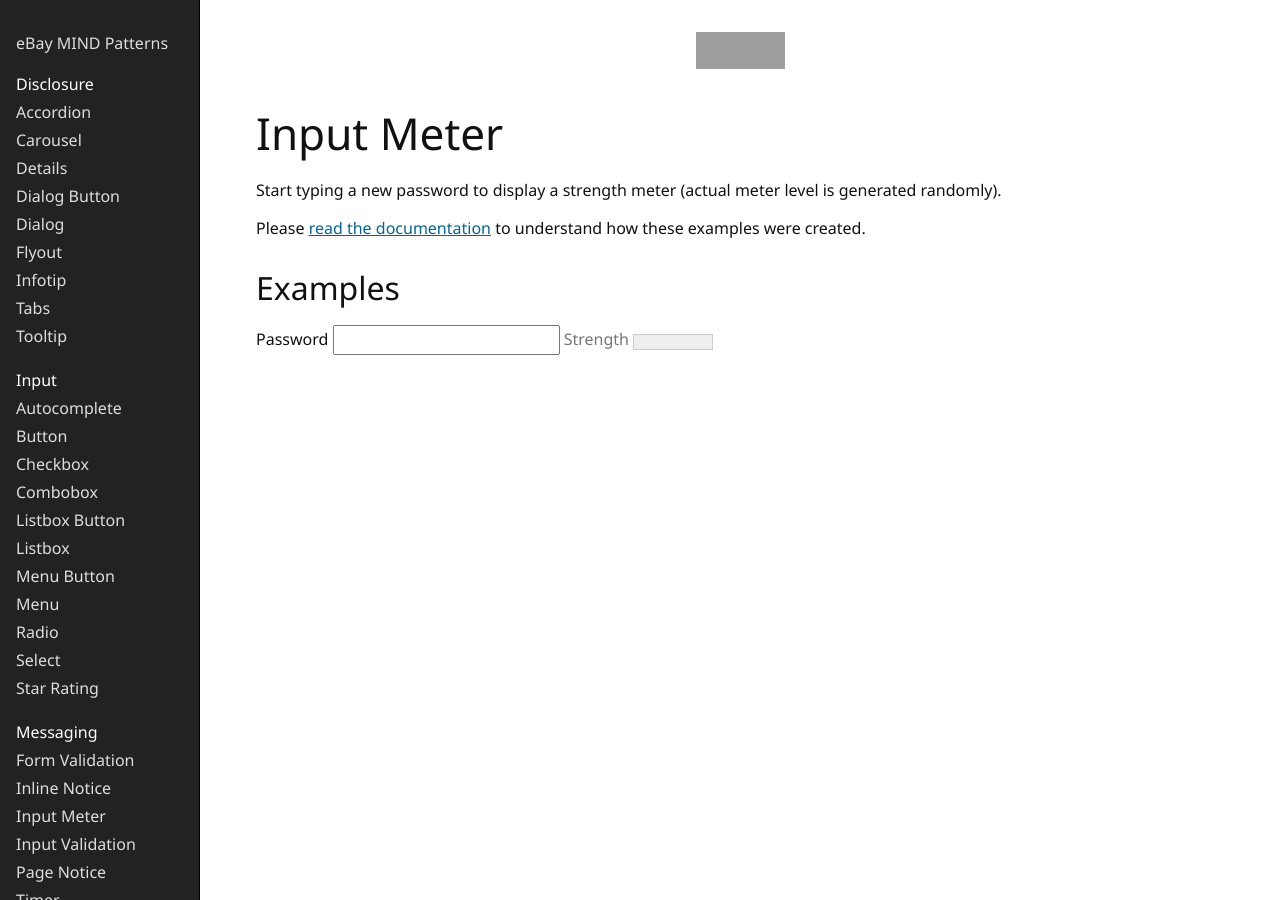
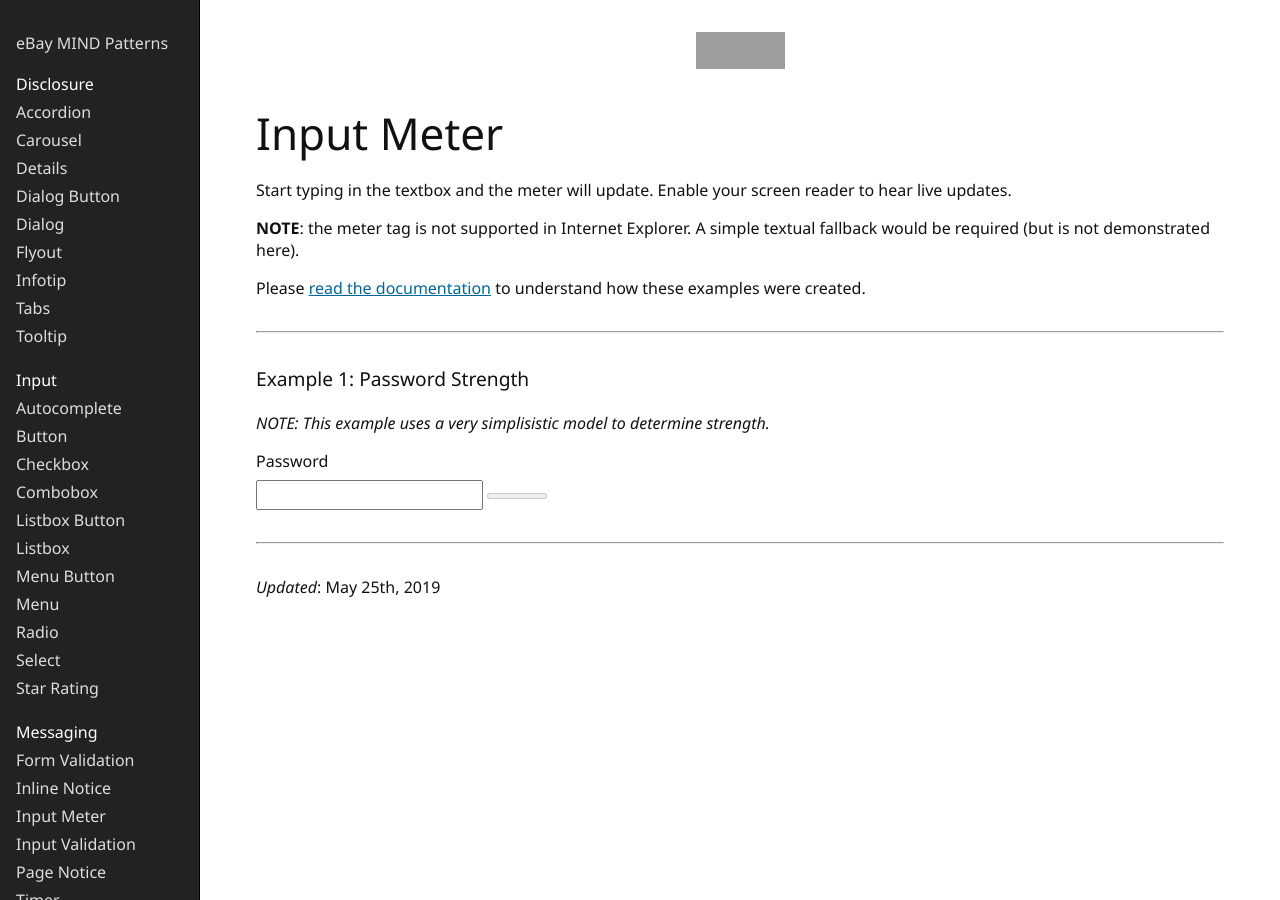
Before and after one commit to eBay/mindpatterns, a Jekyll site: the page built from _messaging/input-meter/index.html, in a window 1280 px wide. Built offline with Jekyll 4.4.1, drawn with Linux system fonts in a browser that asks for light colours; grey boxes are pictures that could not be loaded.

Commit message:
Input Meter: ported to vanilla js and using meter tag

```diff
--- a/_messaging/input-meter/index.html
+++ b/_messaging/input-meter/index.html
@@ -3,29 +3,48 @@
 title: Input Meter
 ---
 
-<link rel="stylesheet" href="passwordstrength.css">
-
+<style>
+    .field {
+        margin: 16px 0;
+    }
+    label {
+        display: block;
+        margin: 8px 0;
+    }
+    .input-meter {
+        font-size: 12px;
+    }
+</style>
 
 <h1>{{ page.title }}</h1>
 
 <h2 class="clipped">Readme</h2>
-<p>Start typing a new password to display a strength meter (actual meter level is generated randomly).</p>
+<p>Start typing in the textbox and the meter will update. Enable your screen reader to hear live updates.</p>
+<p><strong>NOTE</strong>: the meter tag is not supported in Internet Explorer. A simple textual fallback would be required (but is not demonstrated here).</p>
+
 <p>Please <a href={{ "messaging/input-meter" | prepend: site.patterns_baseurl | prepend: site.patterns_url }}>read the documentation</a> to understand how these examples were created.</p>
 
-<h2>Examples</h2>
+<h2 class="clipped">Examples</h2>
+
+<hr />
+
+<h3>Example 1: Password Strength</h3>
+<p><em>NOTE: This example uses a very simplisistic model to determine strength.</em></p>
 
 <div>
     <form>
-        <span class="passwordstrength">
-            <label for="password1">Password</label>
-            <input id="password1" type="password" name="p1" />
-        </span>
+        <div class="field">
+            <label for="password-1">Password</label>
+            <input id="password-1" type="password" name="password" maxlength="16" />
+
+            <span class="input-meter" data-for="password-1" role="status">
+                <meter aria-label="Password Strength" class="input-meter__meter" id="password-strength-1" low="8" high="12" optimum="14" max="16"></meter>
+                <span class="input-meter__value"><span>
+            </span>
+        </div>
     </form>
 </div>
 
-<script src="jquery.passwordstrength.js"></script>
-<script>
-    $(function() {
-        $('.passwordstrength').passwordstrength();
-    });
-</script>
+<hr />
+
+<p><i>Updated</i>: May 25th, 2019</p>
--- a/_messaging/input-meter/jquery.passwordstrength.js
+++ /dev/null
@@ -1,84 +0,0 @@
-/**
-* Copyright 2015 eBay Inc.
-*
-* Use of this source code is governed by a MIT-style
-* license that can be found in the LICENSE file or at
-* https://opensource.org/licenses/MIT.
-*/
-
-/**
-* jquery.passwordstrength.js
-* @author Ian McBurnie (imcburnie@ebay.com)
-*/
-(function ( $ ) {
-
-    var MAX_STRENGTH = 5;
-
-    // decimal value between 0 and 1 is returned because that will work best for
-    // an HTML5 meter element (although we don't recommend this new element yet)
-    var calculatePasswordStrength = function(password) {
-        return ((Math.floor(Math.random() * MAX_STRENGTH) + 1) / 10) * 2;
-    };
-
-    var getLabel = function(level) {
-            var label;
-
-            switch (level) {
-                case 0:
-                    label = "empty";
-                    break;
-                case 0.2:
-                    label = "too short";
-                    break;
-                case 0.4:
-                    label = "invalid";
-                    break;
-                case 0.6:
-                    label = "weak";
-                    break;
-                case 0.8:
-                    label = "medium";
-                    break;
-                case 1:
-                    label = "strong";
-                    break;
-                default:
-                    label = "error";
-            }
-
-            return label;
-    };
-
-    $.fn.passwordstrength = function() {
-
-        return this.each(function() {
-
-            var $this = $(this),
-                $password = $this.find('input'),
-                $meter = $('<span class="passwordstrength-meter"><span></span></span>'),
-                $label = $('<span class="passwordstrength-label">Strength&nbsp;</span>'),
-                $value = $('<span class="passwordstrength-value" /></span>'),
-                currentClass = "passwordstrength-empty";
-
-            $this.attr('aria-live', 'polite');
-
-            $this.addClass(currentClass);
-            $label.append($value);
-            $this.append($label);
-            $this.append($meter);
-
-            $password.on('keypress', function(e) {
-                var newValue = calculatePasswordStrength(this.value);
-
-                $this.removeClass(currentClass);
-                currentClass = 'passwordstrength-{0}'.replace('{0}', getLabel(newValue).replace(/\s+/g, ''));
-                $this.addClass(currentClass);
-                $meter.attr('value', newValue);
-                $value.text(getLabel(newValue));
-            });
-
-            $this.addClass('passwordstrength-js');
-
-        });
-    };
-}( jQuery ));
--- a/_messaging/input-meter/passwordstrength.css
+++ /dev/null
@@ -1,45 +0,0 @@
-.passwordstrength-js {
-    display: inline-block;
-}
-.passwordstrength-meter {
-    background-color: #eee;
-    border: 1px solid #ccc;
-    display: inline-block;
-    height: 16px;
-    width: 80px;
-    vertical-align: text-bottom;
-}
-.passwordstrength-meter > span  {
-    display: inline-block;
-    height: 100%;
-    width: 100%;
-    transition: background-color 0.5s ease;
-}
-.passwordstrength-label {
-    color: #767676;
-    display: inline-block;
-    margin: 0;
-}
-.passwordstrength-empty .passwordstrength-meter > span {
-
-}
-.passwordstrength-tooshort .passwordstrength-meter > span {
-    background-color: red;
-    width: 20%;
-}
-.passwordstrength-invalid .passwordstrength-meter > span {
-    background-color: red;
-    width: 40%;
-}
-.passwordstrength-weak .passwordstrength-meter > span {
-    background-color: yellow;
-    width: 60%;
-}
-.passwordstrength-medium .passwordstrength-meter > span {
-    background-color: yellow;
-    width: 80%;
-}
-.passwordstrength-strong .passwordstrength-meter > span {
-    background-color: green;
-    width: 100%;
-}
```
Also changed, not shown: _js/input-meter.js (added, +61 -0 lines), _js/main.js (+113 -104 lines), static/browser.js.
